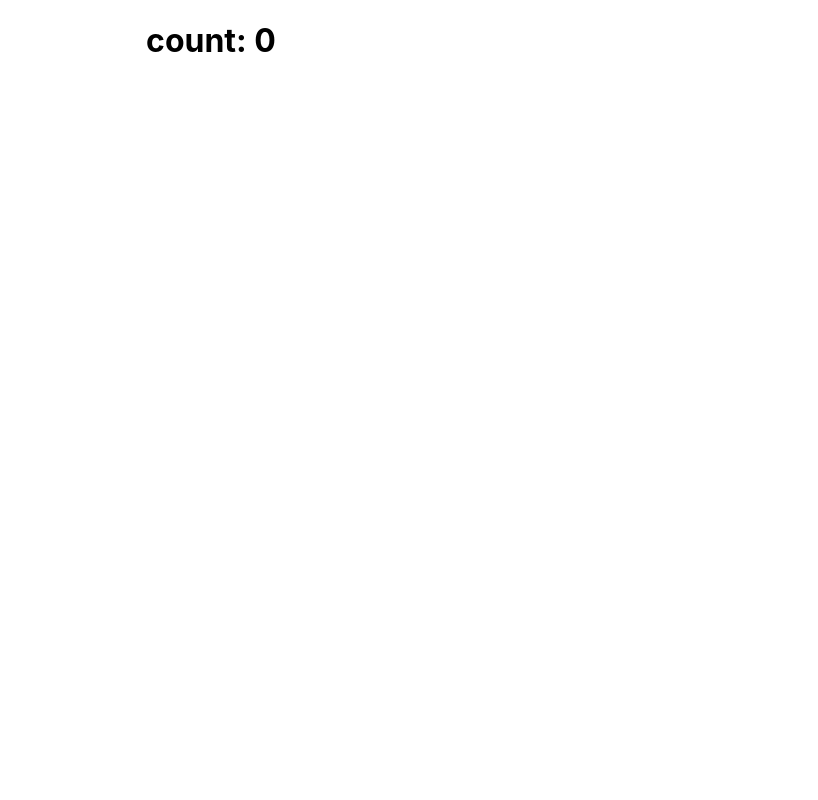
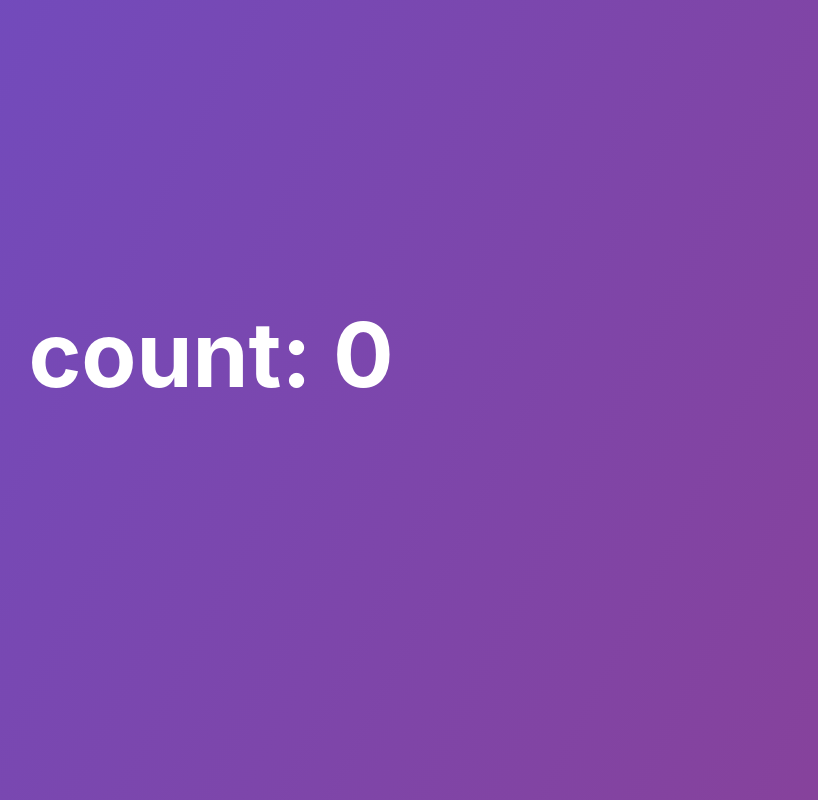
Before and after one commit to Kenshin0011/redux-tutorial, a React (Create React App) app: page / in a window 1280 px wide. Shown: the top 800 px of the page, without its empty margins (429-1247 px from the left). Built offline with nearby package versions, Linux system fonts and the light colour scheme.

Commit message:
css適用

```diff
--- a/src/App.css
+++ b/src/App.css
@@ -1,38 +1,29 @@
+body {
+  width: 100%;
+  height: 100vh;
+  background: rgb(136, 105, 210);
+  background: linear-gradient(
+          117deg,
+          rgb(111, 76, 193) 12%,
+          rgba(132, 56, 146, 0.956) 100%
+  );
+  overflow: hidden;
+}
+
 .App {
   text-align: center;
-}
-
-.App-logo {
-  height: 40vmin;
-  pointer-events: none;
-}
-
-@media (prefers-reduced-motion: no-preference) {
-  .App-logo {
-    animation: App-logo-spin infinite 20s linear;
-  }
-}
-
-.App-header {
-  background-color: #282c34;
-  min-height: 100vh;
-  display: flex;
-  flex-direction: column;
-  align-items: center;
-  justify-content: center;
-  font-size: calc(10px + 2vmin);
+  margin-top: 300px;
+  font-size: 45px;
   color: white;
 }
 
-.App-link {
-  color: #61dafb;
+button {
+  padding: 15px 25px;
+  font-size: 35px;
 }
 
-@keyframes App-logo-spin {
-  from {
-    transform: rotate(0deg);
-  }
-  to {
-    transform: rotate(360deg);
-  }
+input {
+  height: 80px;
+  width: 150px;
+  font-size: 30px;
 }
```
